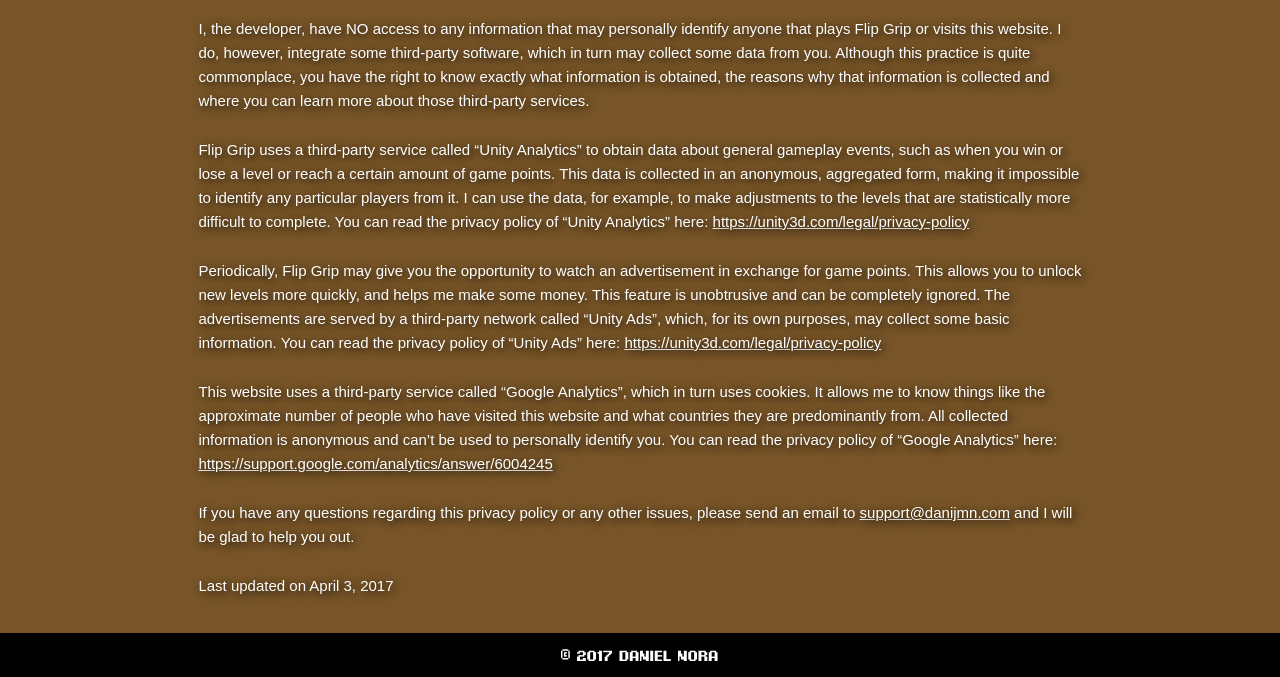
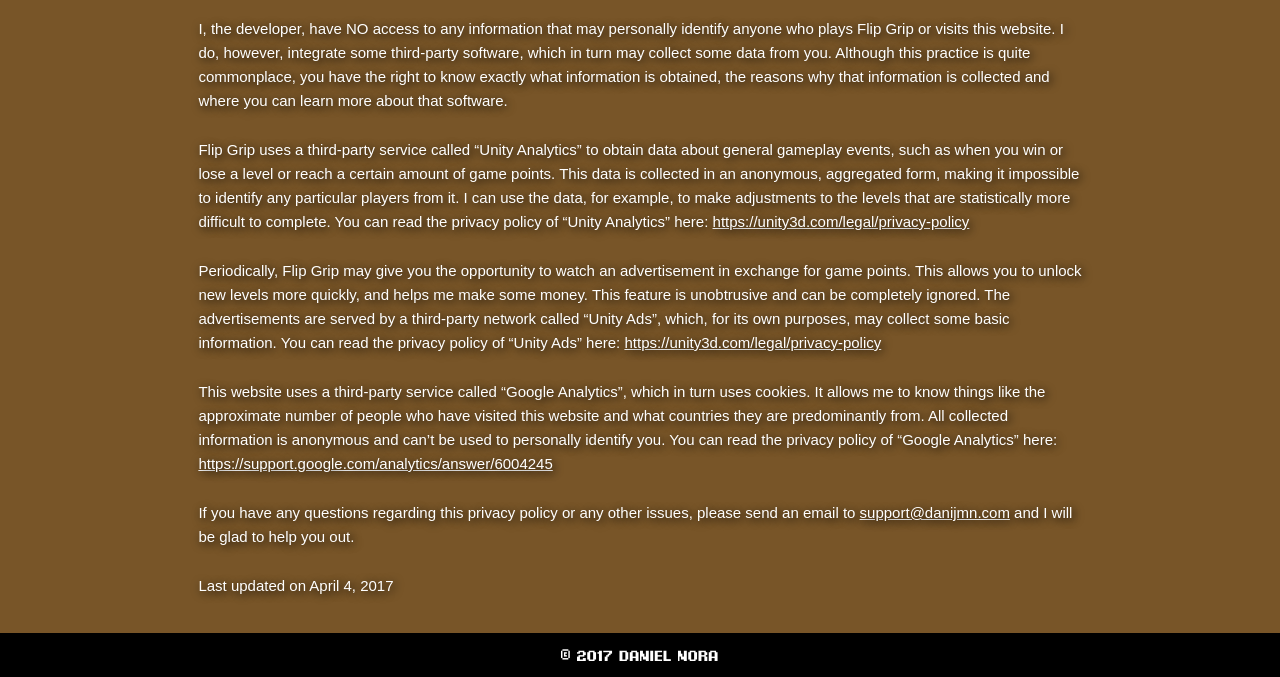
Before and after one commit to danijmn/danijmn.github.io, a plain HTML site: page flipgrip/privacy/index.html in a window 1280 px wide. Shown: the part 207-884 px from the top of the page. Drawn offline with Linux system fonts and the light colour scheme.

Commit message:
Small changes to privacy policy.

```diff
--- a/flipgrip/privacy/index.html
+++ b/flipgrip/privacy/index.html
@@ -38,10 +38,10 @@
             <div class="container">
                 <h1 class="title">PRIVACY POLICY</h1>
                 <p>
-                    I, the developer, have NO access to any information that may personally identify anyone that plays Flip Grip or visits this website.
+                    I, the developer, have NO access to any information that may personally identify anyone who plays Flip Grip or visits this website.
                     I do, however, integrate some third-party software, which in turn may collect some data from you.
                     Although this practice is quite commonplace, you have the right to know exactly what information is obtained,
-                    the reasons why that information is collected and where you can learn more about those third-party services.
+                    the reasons why that information is collected and where you can learn more about that software.
                 </p>
 
                 <p>
@@ -69,7 +69,7 @@
                     to <a href="mailto:support@danijmn.com"><span class="explicit-email">support@danijmn.com</span></a> and I will be glad to help you out.
                 </p>
 
-                <p>Last updated on April 3, 2017</p>
+                <p>Last updated on April 4, 2017</p>
             </div>
         </main>
 
```
